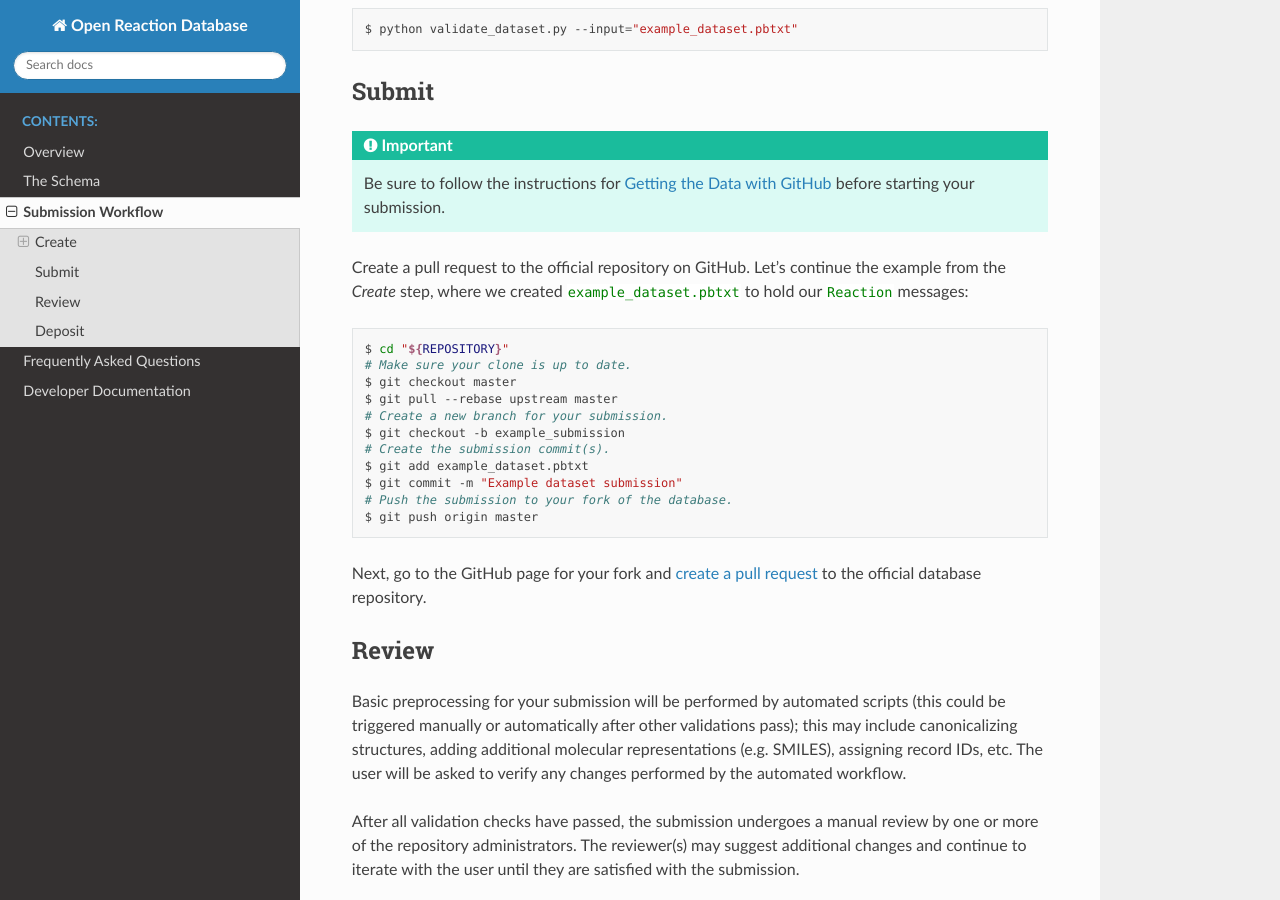
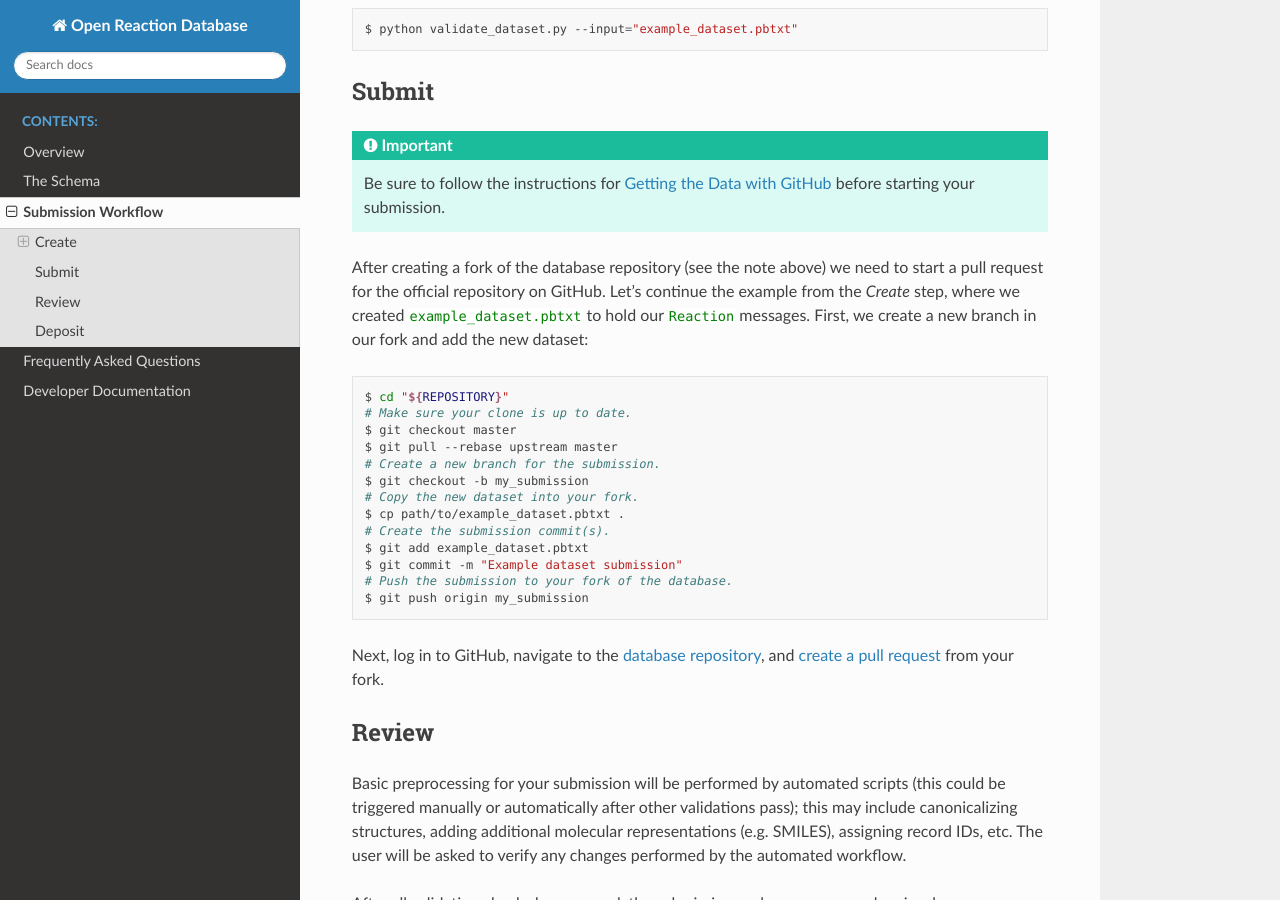
Before and after one commit to open-reaction-database/ord-schema, a Sphinx documentation site: the page built from docs/submissions.md, in a window 1280 px wide and 900 px high, scrolled down 848 px. Built offline with Sphinx 7.4.7 and the Read the Docs theme 2.0.0, drawn with Linux system fonts in a browser that asks for light colours.

Commit message:
Update submission docs

````diff
--- a/docs/submissions.md
+++ b/docs/submissions.md
@@ -50,27 +50,32 @@ $ python validate_dataset.py --input="example_dataset.pbtxt"
    <overview.html#id1>`_ before starting your submission.
 ```
 
-Create a pull request to the official repository on GitHub. Let's continue the
-example from the _Create_ step, where we created `example_dataset.pbtxt` to
-hold our `Reaction` messages:
+After creating a fork of the database repository (see the note above) we need to
+start a pull request for the official repository on GitHub. Let's continue the
+example from the _Create_ step, where we created `example_dataset.pbtxt` to hold
+our `Reaction` messages. First, we create a new branch in our fork and add the
+new dataset:
 
 ```shell
 $ cd "${REPOSITORY}"
 # Make sure your clone is up to date.
 $ git checkout master
 $ git pull --rebase upstream master
-# Create a new branch for your submission.
-$ git checkout -b example_submission
+# Create a new branch for the submission.
+$ git checkout -b my_submission
+# Copy the new dataset into your fork.
+$ cp path/to/example_dataset.pbtxt .
 # Create the submission commit(s).
 $ git add example_dataset.pbtxt
 $ git commit -m "Example dataset submission"
 # Push the submission to your fork of the database.
-$ git push origin master
+$ git push origin my_submission
 ```
 
-Next, go to the GitHub page for your fork and
+Next, log in to GitHub, navigate to the [database
+repository](https://github.com/Open-Reaction-Database/ord-submissions-test), and
 [create a pull request](https://help.github.com/en/github/collaborating-with-issues-and-pull-requests/creating-a-pull-request-from-a-fork)
-to the official database repository.
+from your fork.
 
 ## Review
 
````
Also changed, not shown: docs/schema.md (+2 -2 lines), 1 other file.
